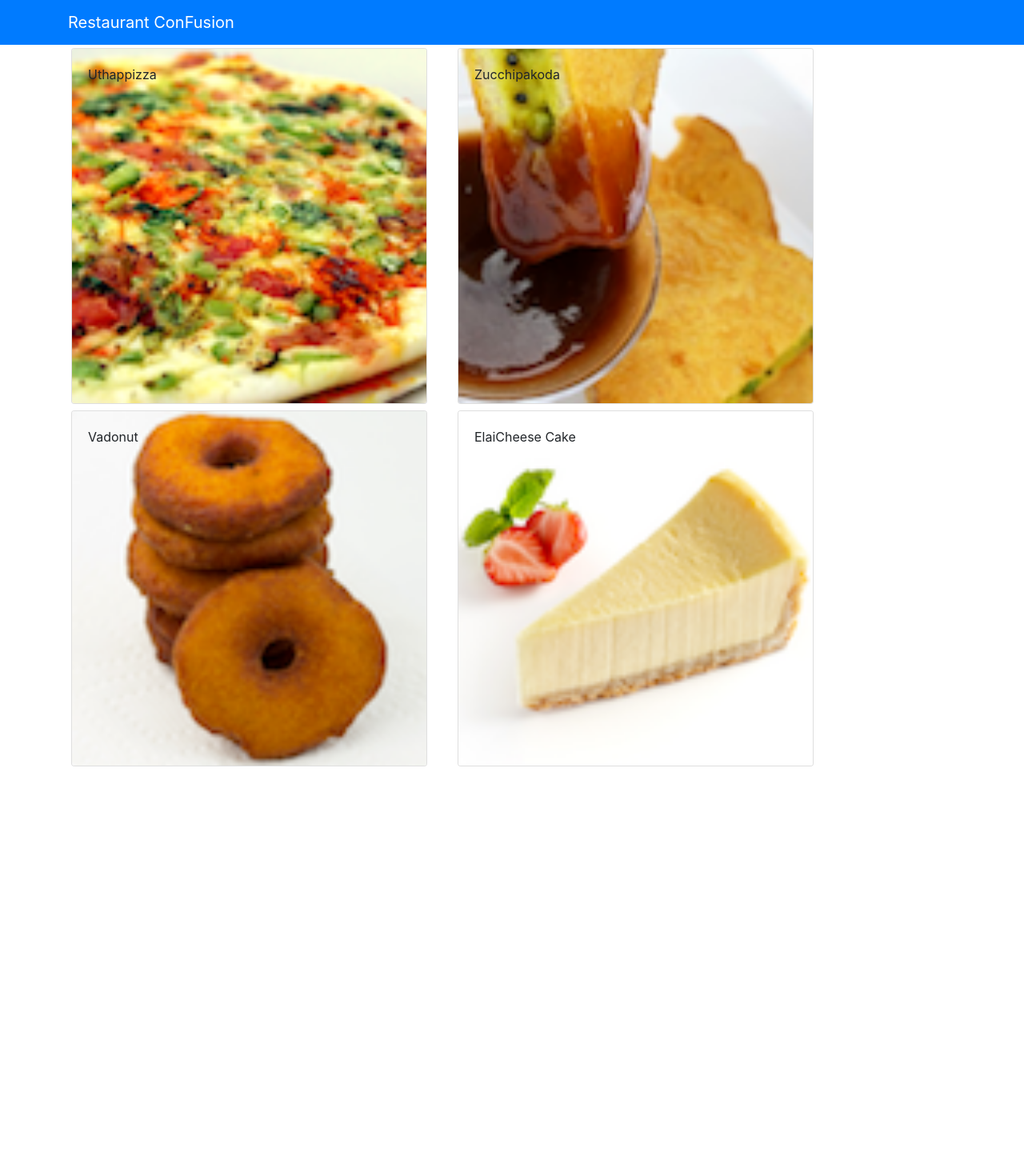
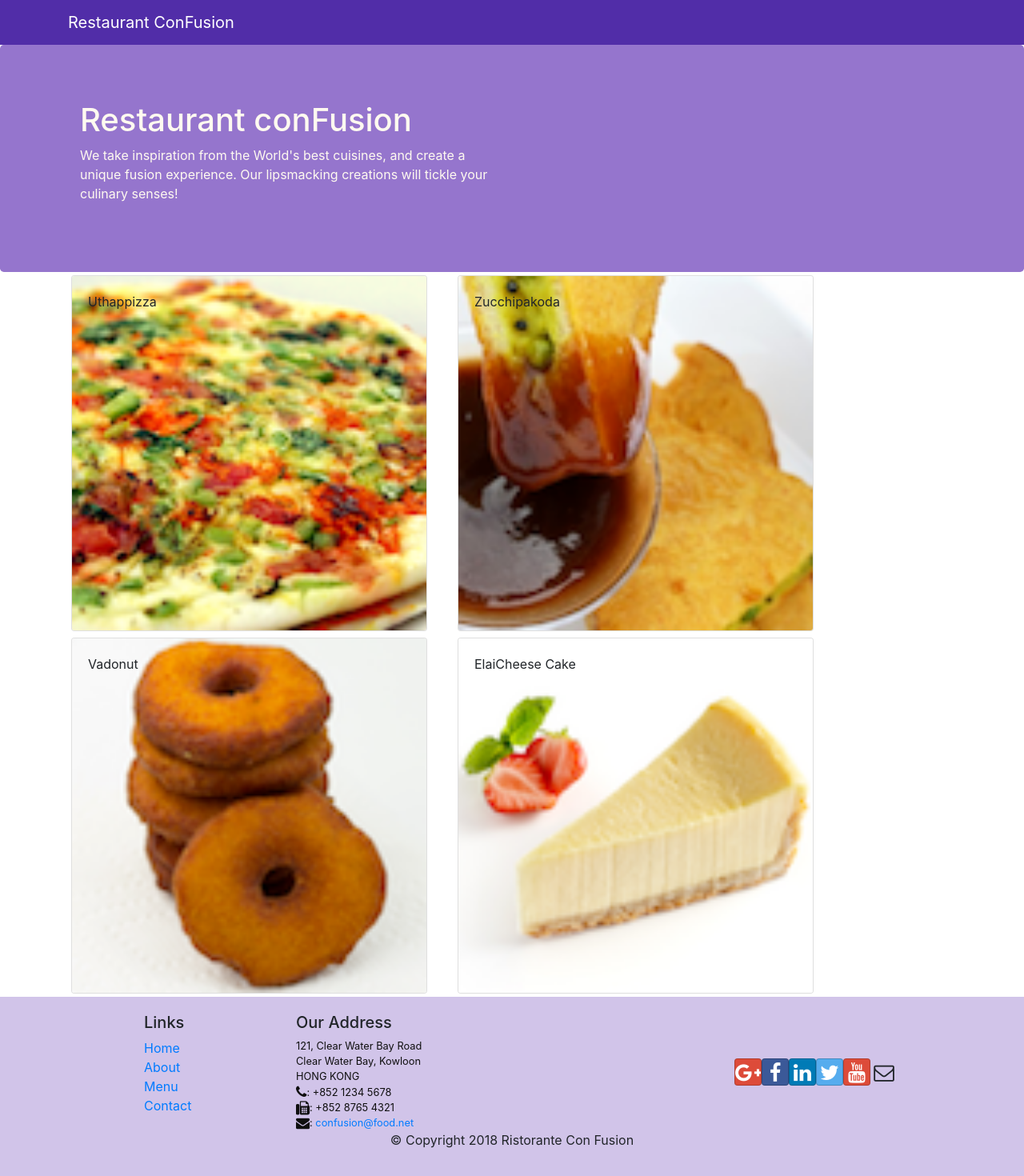
Before and after one commit to vandanshah/confusion, a React (Create React App) app: page /contactus in a window 1280 px wide. Shown: the top 1470 px of the page at 80% size. Before the commit the page ends 962 px from the top, so only its background shows below. Built offline with nearby package versions, Linux system fonts and the light colour scheme.

Commit message:
Added Header and Footer components.

```diff
--- a/package.json
+++ b/package.json
@@ -7,6 +7,8 @@
     "@testing-library/react": "^9.3.2",
     "@testing-library/user-event": "^7.1.2",
     "bootstrap": "^4.4.1",
+    "bootstrap-social": "^5.1.1",
+    "font-awesome": "^4.7.0",
     "react": "^16.13.1",
     "react-dom": "^16.13.1",
     "react-scripts": "3.4.1",
--- a/src/App.css
+++ b/src/App.css
@@ -2,3 +2,37 @@
     border: none;
     padding-left: 0px;
 }
+
+.row-header{
+    margin:0px auto;
+    padding:0px auto;
+}
+
+.row-content {
+    margin:0px auto;
+    padding: 50px 0px 50px 0px;
+    border-bottom: 1px ridge;
+    min-height:400px;
+}
+
+.footer{
+    background-color: #D1C4E9;
+    margin:0px auto;
+    padding: 20px 0px 20px 0px;
+}
+.jumbotron {
+    padding:70px 30px 70px 30px;
+    margin:0px auto;
+    background: #9575CD ;
+    color:floralwhite;
+}
+
+address{
+    font-size:80%;
+    margin:0px;
+    color:#0f0f0f;
+}
+
+.navbar-dark {
+    background-color: #512DA8;
+}
--- /dev/null
+++ b/src/components/FooterComponent.js
@@ -0,0 +1,53 @@
+import React, {Component} from 'react';
+
+class Footer extends Component{
+
+    render(){
+        return(
+            <div className="footer">
+        <div className="container">
+            <div className="row justify-content-center">
+                <div className="col-4 offset-1 col-sm-2">
+                    <h5>Links</h5>
+                    <ul className="list-unstyled">
+                        <li><a href="#">Home</a></li>
+                        <li><a href="#">About</a></li>
+                        <li><a href="#">Menu</a></li>
+                        <li><a href="contactus.html">Contact</a></li>
+                    </ul>
+                </div>
+                <div className="col-7 col-sm-5">
+                    <h5>Our Address</h5>
+                    <address>
+		              121, Clear Water Bay Road<br />
+		              Clear Water Bay, Kowloon<br />
+		              HONG KONG<br />
+		              <i className="fa fa-phone fa-lg"></i>: +852 1234 5678<br />
+		              <i className="fa fa-fax fa-lg"></i>: +852 8765 4321<br />
+		              <i className="fa fa-envelope fa-lg"></i>: <a href="mailto:confusion@food.net">
+                         confusion@food.net</a>
+                    </address>
+                </div>
+                <div className="col-12 col-sm-4 align-self-center">
+                    <div className="text-center">
+                        <a className="btn btn-social-icon btn-google" href="http://google.com/+"><i className="fa fa-google-plus"></i></a>
+                        <a className="btn btn-social-icon btn-facebook" href="http://www.facebook.com/profile.php?id="><i className="fa fa-facebook"></i></a>
+                        <a className="btn btn-social-icon btn-linkedin" href="http://www.linkedin.com/in/"><i className="fa fa-linkedin"></i></a>
+                        <a className="btn btn-social-icon btn-twitter" href="http://twitter.com/"><i className="fa fa-twitter"></i></a>
+                        <a className="btn btn-social-icon btn-google" href="http://youtube.com/"><i className="fa fa-youtube"></i></a>
+                        <a className="btn btn-social-icon" href="mailto:"><i className="fa fa-envelope-o"></i></a>
+                    </div>
+                </div>
+            </div>
+            <div className="row justify-content-center">
+                <div className="col-auto">
+                    <p>© Copyright 2018 Ristorante Con Fusion</p>
+                </div>
+            </div>
+        </div>
+    </div>
+        );
+    }
+}
+
+export default Footer;
--- /dev/null
+++ b/src/components/HeaderComponent.js
@@ -0,0 +1,27 @@
+import React, {Component} from 'react';
+import {Navbar, NavbarBrand,Jumbotron} from 'reactstrap';
+class Header extends Component{
+    render(){
+        return(
+        <>
+            <Navbar dark>
+                <div className="container">
+                    <NavbarBrand href="/">Restaurant ConFusion</NavbarBrand>
+                </div>
+            </Navbar>
+            <Jumbotron>
+                <div className="container">
+                    <div className="row row-header">
+                        <div className="col-12 col-sm-6">
+                            <h1>Restaurant conFusion</h1>
+                            <p>We take inspiration from the World's best cuisines, and create a unique fusion experience. Our lipsmacking creations will tickle your culinary senses!</p>
+                        </div>
+                    </div>
+                </div>
+            </Jumbotron>
+        </>
+        );
+    }
+}
+
+export default Header;
--- a/src/components/MainComponent.js
+++ b/src/components/MainComponent.js
@@ -1,6 +1,7 @@
 import React from 'react';
 import { Component } from 'react';
-import {Navbar, NavbarBrand} from 'reactstrap';
+import Header from './HeaderComponent';
+import Footer from './FooterComponent';
 import Menu from './MenuComponent';
 import DishdetailedComponent from './DishdetailComponent';
 import { DISHES } from '../shared/dishes';
@@ -26,13 +27,10 @@
     console.log(this.state.dishes);
     return (
       <div>
-        <Navbar dark color = "primary">
-          <div className="container">
-            <NavbarBrand href="/">Restaurant ConFusion</NavbarBrand>
-          </div>
-        </Navbar>
+        <Header />
         <Menu dishes = { this.state.dishes } onClick = {(dishID) => this.onDishSelect(dishID)} />
         <DishdetailedComponent dish = {this.state.dishes.filter((dish) => dish.id === this.state.selectedDish)[0]} />
+        <Footer />
       </div>
     );
   }
--- a/src/index.js
+++ b/src/index.js
@@ -1,6 +1,8 @@
 import React from 'react';
 import ReactDOM from 'react-dom';
 import 'bootstrap/dist/css/bootstrap.min.css';
+import 'font-awesome/css/font-awesome.min.css';
+import 'bootstrap-social/bootstrap-social.css';
 import './index.css';
 import App from './App';
 import * as serviceWorker from './serviceWorker';
```
Also changed, not shown: 1 other file (tests, documents, lock files or other folders).
